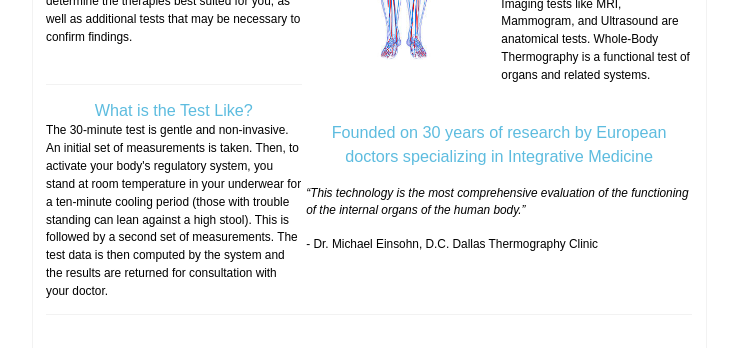
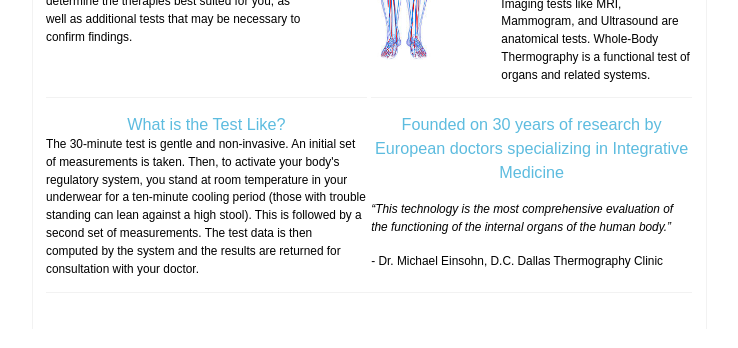
Before and after one commit to Brian-Tas/GHAv3, a React (Vite) app: page /GHAv3/Thermometry in a window 1280 px wide. Shown: the part 604-952 px from the top of the page, without its empty margins (271-1009 px from the left). Built offline with nearby package versions, Linux system fonts and the light colour scheme.

Commit message:
Re formatted thermometry

```diff
--- a/src/Pages/Thermometry/Thermometry.css
+++ b/src/Pages/Thermometry/Thermometry.css
@@ -11,7 +11,8 @@
 }
 
 .thermography-content-container .what-like {
-    grid-area: 7 / 1 / 12 / 5;
+    grid-area: 7 / 1 / 12 / 6;
+    margin-top: 30px;
 }
 
 .thermography-content-container .unlike-other {
@@ -23,7 +24,8 @@
 }
 
 .thermography-content-container .quote {
-    grid-area: 8 / 5 / 11 / 11;
+    grid-area: 7 / 6 / 11 / 11;
+    margin-top: 30px;
 }
 
 .thermography-content-container #body-diagram {
--- a/src/Pages/Thermometry/Thermometry.jsx
+++ b/src/Pages/Thermometry/Thermometry.jsx
@@ -73,6 +73,7 @@ function Thermometry() {
                     for consultation with your doctor.</p>
             </div>
             <div className="quote">
+                <SeparaterLine/>
                 <p className="subheading">Founded on 30 years of research
                     by European doctors specializing
                     in Integrative Medicine
```
